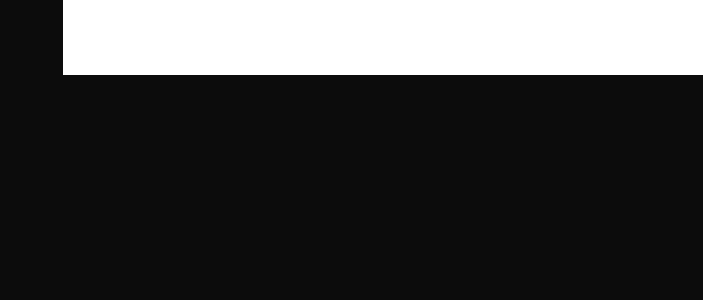
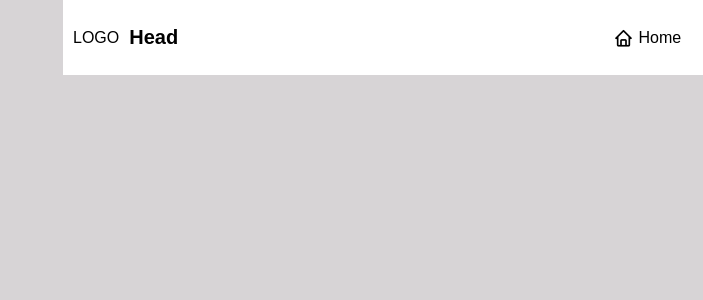
Before and after one commit to rajjitlai/react-templates-FREE, a React (Vite) app: page / in a window 1280 px wide. Shown: the top 300 px of the page, without its empty margins (577-1280 px from the left). Built offline with nearby package versions, Linux system fonts and the light colour scheme.

Commit message:
template-header-01-v5

```diff
--- a/index.html
+++ b/index.html
@@ -5,7 +5,8 @@
   <meta charset="UTF-8" />
   <meta name="viewport" content="width=device-width, initial-scale=1.0" />
   <title>Free React Templates</title>
-  <script src="https://unpkg.com/boxicons@2.1.4/dist/boxicons.js"></script>
+
+  <link href='https://unpkg.com/boxicons@2.1.4/css/boxicons.min.css' rel='stylesheet'>
 </head>
 
 <body>
--- a/src/Components/Responsive_Header/Header.jsx
+++ b/src/Components/Responsive_Header/Header.jsx
@@ -12,7 +12,7 @@
             transition: {
                 type: "spring",
                 stiffness: 200,
-                resDelta: 1,
+                restDelta: 1,
             }
         }),
         closed: () => ({
--- a/src/Components/Responsive_Header/header.scss
+++ b/src/Components/Responsive_Header/header.scss
@@ -7,7 +7,8 @@
 body {
     min-height: 100vh;
     width: 100%;
-    background-color: #d7d4d6;
+    background: #d7d4d6 !important;
+    color: #000 !important;
 }
 
 img {
```
